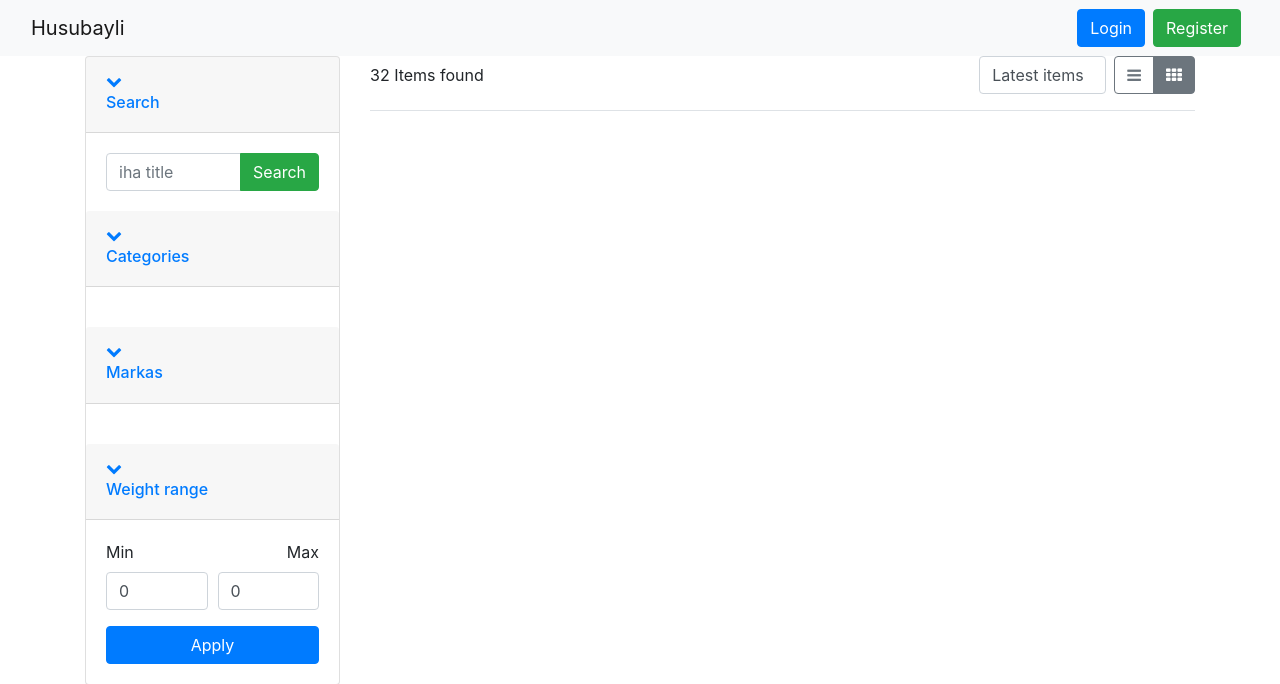
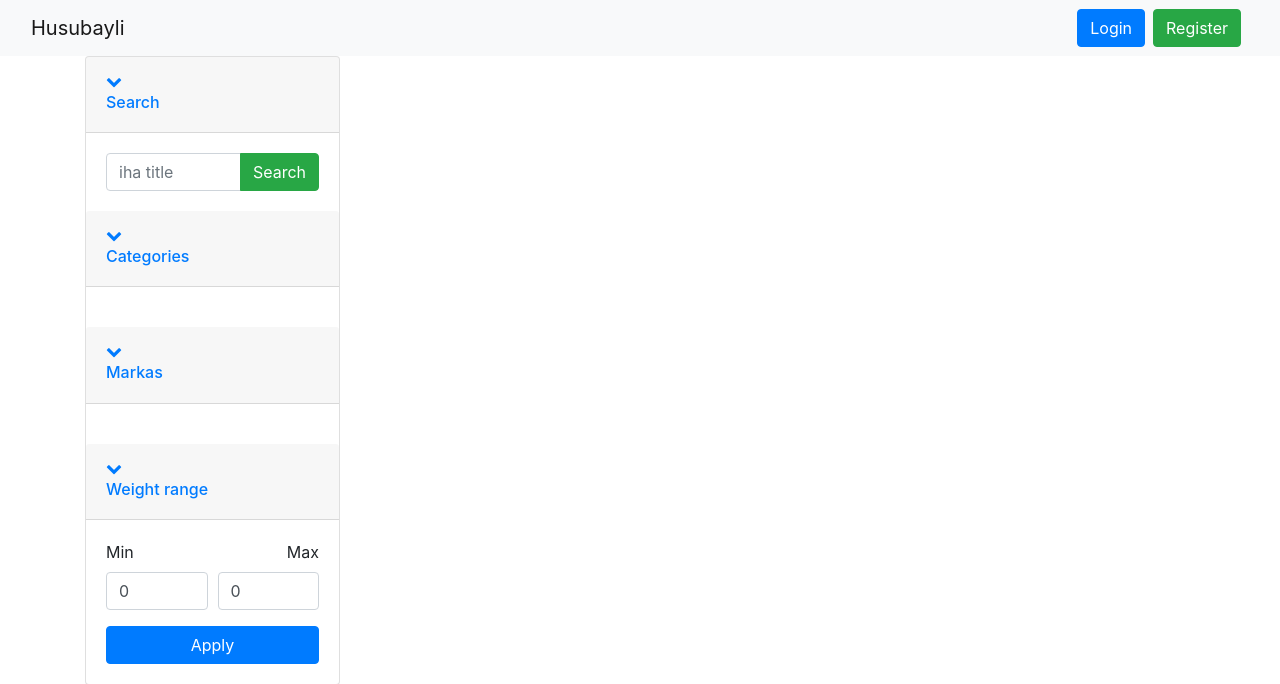
Before and after one commit to husubeyli/iha_registration_proj, a Django app: page /iha/list/ in a window 1280 px wide. Shown: the top 684 px of the page. Run offline with Django 4.2, Linux system fonts and the light colour scheme; data that the repository does not hold is empty; parts of the project's set-up code (start-up, migrations or seed data) failed here and were passed over; some libraries are stand-ins or nearby versions.

Commit message:
little bug fixed

```diff
--- a/templates/ihas/list.html
+++ b/templates/ihas/list.html
@@ -108,25 +108,6 @@
                 <!-- card.// -->
             </aside>
             <main class="col-md-9">
-                <header class="border-bottom mb-4 pb-3">
-                    <div class="form-inline">
-                        <span class="mr-md-auto">32 Items found </span>
-                        <select class="mr-2 form-control">
-                            <option>Latest items</option>
-                            <option>Trending</option>
-                            <option>Most Popular</option>
-                            <option>Cheapest</option>
-                        </select>
-                        <div class="btn-group">
-                            <a href="#" class="btn btn-outline-secondary" data-toggle="tooltip" title=""
-                                data-original-title="List view">
-                                <i class="fa fa-bars"></i></a>
-                            <a href="#" class="btn btn-outline-secondary active" data-toggle="tooltip" title=""
-                                data-original-title="Grid view">
-                                <i class="fa fa-th"></i></a>
-                        </div>
-                    </div>
-                </header>
                 <!-- sect-heading -->
                 <div class="row" id="iha_content_box">
                     {% for obj in page_obj %}
```
